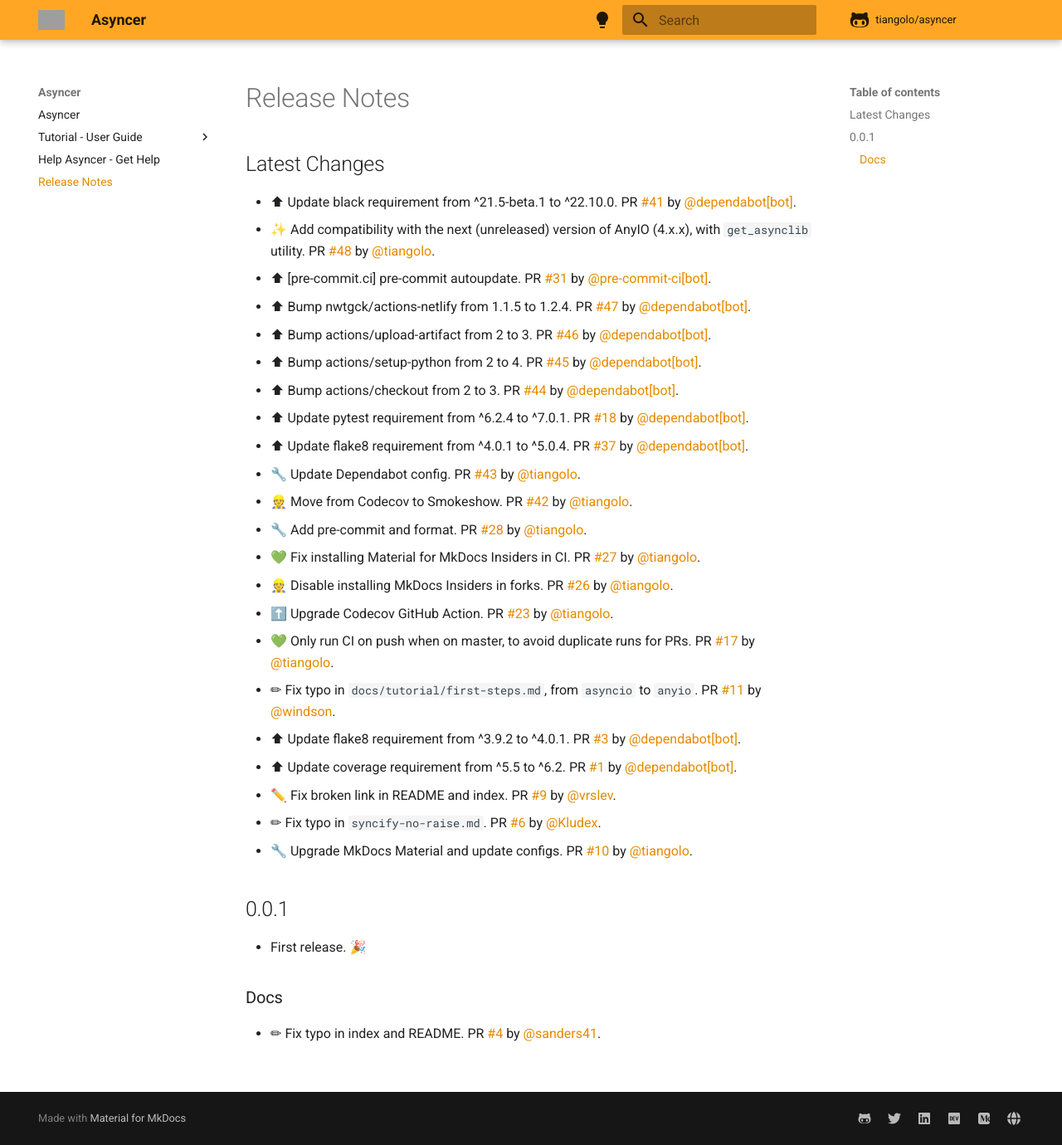
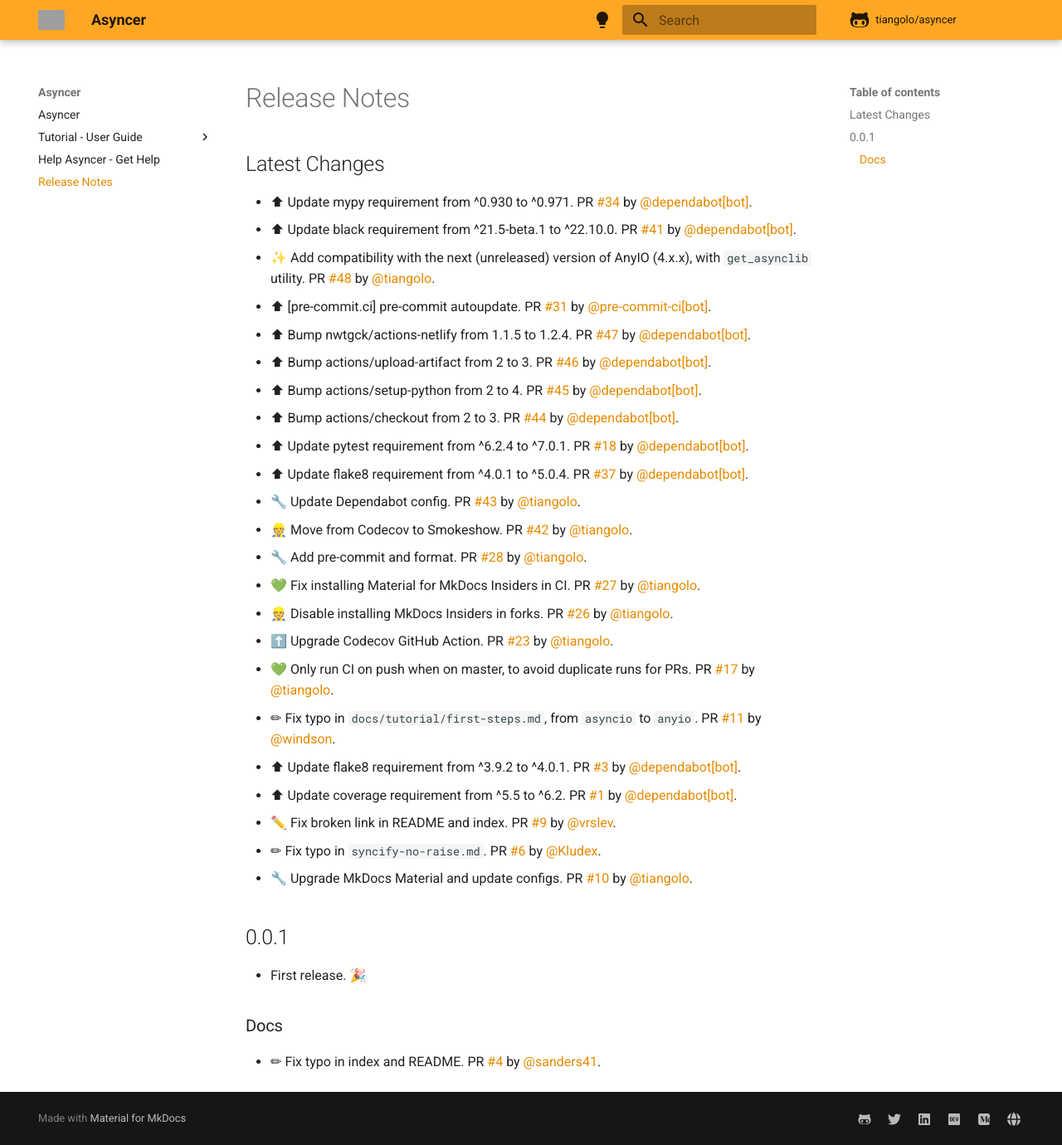
Before and after one commit to fastapi/asyncer, an MkDocs documentation site: the page built from docs/release-notes.md, in a window 1280 px wide and 1380 px high. Shown: the whole window at 83% size. Built offline with MkDocs 1.6.1 and Material for MkDocs 9.7.7, drawn with Linux system fonts in a browser that asks for light colours; comment, search, counter and statistics services are not loaded; grey boxes are pictures that could not be loaded.

Commit message:
📝 Update release notes

```diff
--- a/docs/release-notes.md
+++ b/docs/release-notes.md
@@ -2,6 +2,7 @@
 
 ## Latest Changes
 
+* ⬆ Update mypy requirement from ^0.930 to ^0.971. PR [#34](https://github.com/tiangolo/asyncer/pull/34) by [@dependabot[bot]](https://github.com/apps/dependabot).
 * ⬆ Update black requirement from ^21.5-beta.1 to ^22.10.0. PR [#41](https://github.com/tiangolo/asyncer/pull/41) by [@dependabot[bot]](https://github.com/apps/dependabot).
 * ✨ Add compatibility with the next (unreleased) version of AnyIO (4.x.x), with `get_asynclib` utility. PR [#48](https://github.com/tiangolo/asyncer/pull/48) by [@tiangolo](https://github.com/tiangolo).
 * ⬆ [pre-commit.ci] pre-commit autoupdate. PR [#31](https://github.com/tiangolo/asyncer/pull/31) by [@pre-commit-ci[bot]](https://github.com/apps/pre-commit-ci).
```
